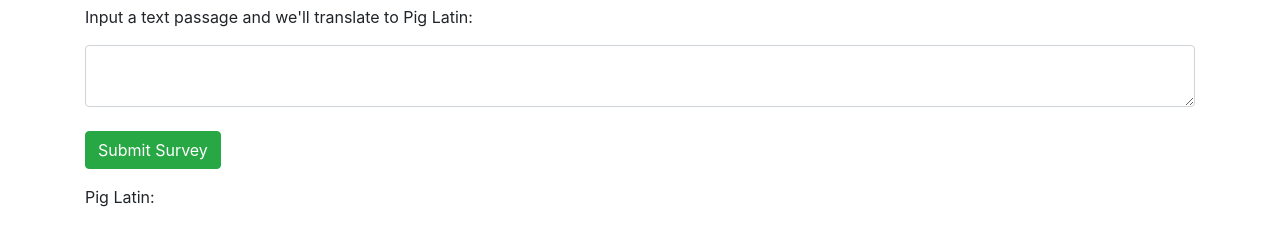
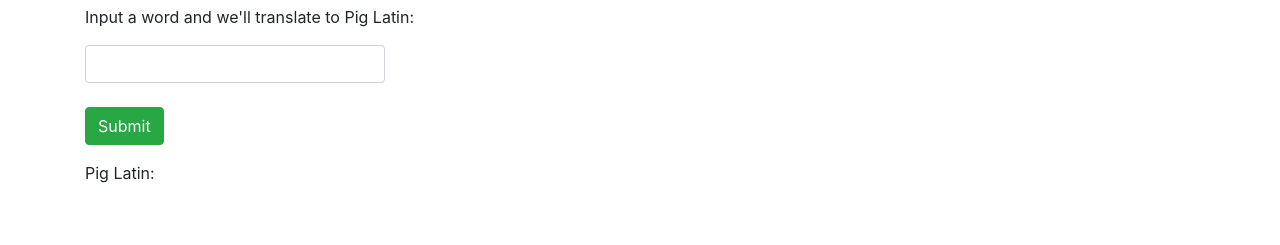
Before and after one commit to mellowmorgan/Pig-Latin-Translator, a plain HTML site: page index.html in a window 1280 px wide. Shown: the part 41-286 px from the top of the page. Drawn offline with Linux system fonts and the light colour scheme.

Commit message:
Add output to ui logic
Co-authored-by: Karen Axon <kaxonwa@gmail.com>

```diff
--- a/css/styles.css
+++ b/css/styles.css
@@ -0,0 +1,3 @@
+#text-passage{
+  max-width:300px;
+}
--- a/index.html
+++ b/index.html
@@ -12,11 +12,11 @@
     <h2>Pig Latin Translator</h2>
     <form id="translator">
       <div class="form-group">
-        <p>Input a text passage and we'll translate to Pig Latin:</p>
-        <textarea id="text-passage" name="text-passage" class="form-control"></textarea>
+        <p>Input a word and we'll translate to Pig Latin:</p>
+        <input id="text-passage" name="text-passage" class="form-control"></input>
 
         <br>
-        <button type="submit" class="btn btn-success">Submit Survey</button>
+        <button type="submit" class="btn btn-success">Submit</button>
       </div>
     </form>
     <p>Pig Latin: <span id="pig-latin"></span></p>
--- a/js/scripts.js
+++ b/js/scripts.js
@@ -46,6 +46,6 @@ $(document).ready(function(){
   $("form#translator").submit(function(event){
     event.preventDefault();
     const input = $("#text-passage").val();
-
+    $("#pig-latin").html(translator(input));
   });
 });
```
Also changed, not shown: 1 other file.
